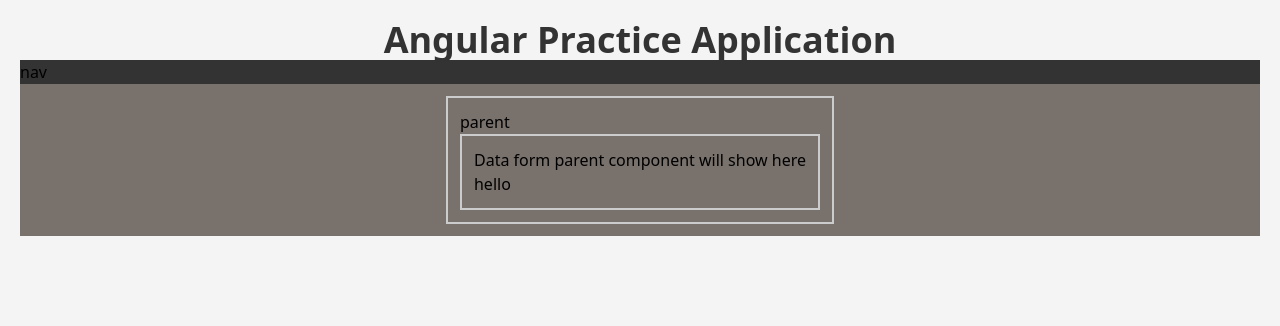
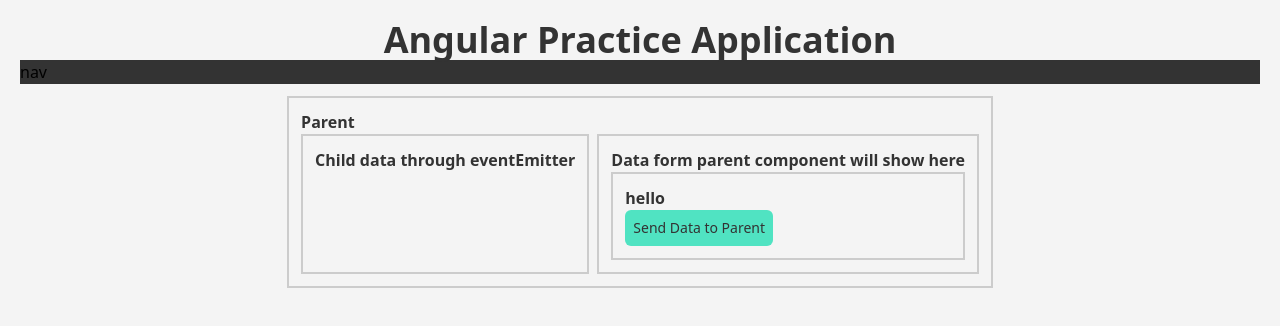
Before and after one commit to RaoHuzaifa232/Angular-Practice, an Angular app: page / in a window 1280 px wide. Shown: the top 326 px of the page. Built offline with nearby package versions, Linux system fonts and the light colour scheme.

Commit message:
Parent child communication fixes

```diff
--- a/src/app/communication/input-output/parent/child/child.component.html
+++ b/src/app/communication/input-output/parent/child/child.component.html
@@ -1,5 +1,19 @@
-<div class="">
-  <h1>Data form parent component will show here</h1>
-  <!-- Showing data from parent-->
-  <div>{{data}}</div>
+<div>
+  <div class="text-base font-bold text-[#333333]">Data form parent component will show here
+    <!-- Showing data from parent-->
+    <div class="p-3 border-2 border-[#CCCCCC]">
+      <div class="text-[#333333]">{{data}}</div>
+      <div>
+        <!-- Button for sending data to parent -->
+        <button
+          type="button"
+          class="focus:outline-none bg-[#50E3C2] hover:bg-[#3DC4A6]  font-medium rounded-md text-sm text-[#333333] p-2"
+          (click)="sendingToParent()">
+          Send Data to Parent
+        </button>
+      </div>
+    </div>
+
+  </div>
+
 </div>
--- a/src/app/communication/input-output/parent/parent.component.html
+++ b/src/app/communication/input-output/parent/parent.component.html
@@ -1,10 +1,17 @@
-<div class="flex justify-center bg-stone-500 p-3">
-  <div class="border-2 border-[#CCCCCC] p-3">
-    <p>parent</p>
-    <!-- [data] is sending to child -->
-     <!-- (forParent)="recevingfromChild($event)" is receving form child -->
-    <div class="p-3 border-2 border-[#CCCCCC]">
-      <child [data]="'hello'" (forParent)="recevingfromChild($event)"></child>
+<div class="flex justify-center bg-[#F4F4F4] p-3 text-[#333333]">
+  <div class="border-2 border-[#CCCCCC] p-3 text-[#333333]">
+    <p class="font-bold text-[#333333]">Parent</p>
+    <div class="flex gap-2">
+      <!-- Show child data through event Emitter -->
+      <div class="border-2 border-[#CCCCCC] p-3">
+        <div class="font-bold text-[#333333]">Child data through eventEmitter</div>
+        <div class="text-[#333333]">{{parentData}}</div>
+      </div>
+      <!-- [data] is sending to child -->
+      <!-- (forParent)="recevingfromChild($event)" is receving form child -->
+      <div class="p-3 border-2 border-[#CCCCCC] text-[#333333]">
+        <child [data]="'hello'" (forParent)="recevingfromChild($event)"></child>
+      </div>
     </div>
   </div>
 </div>
```
